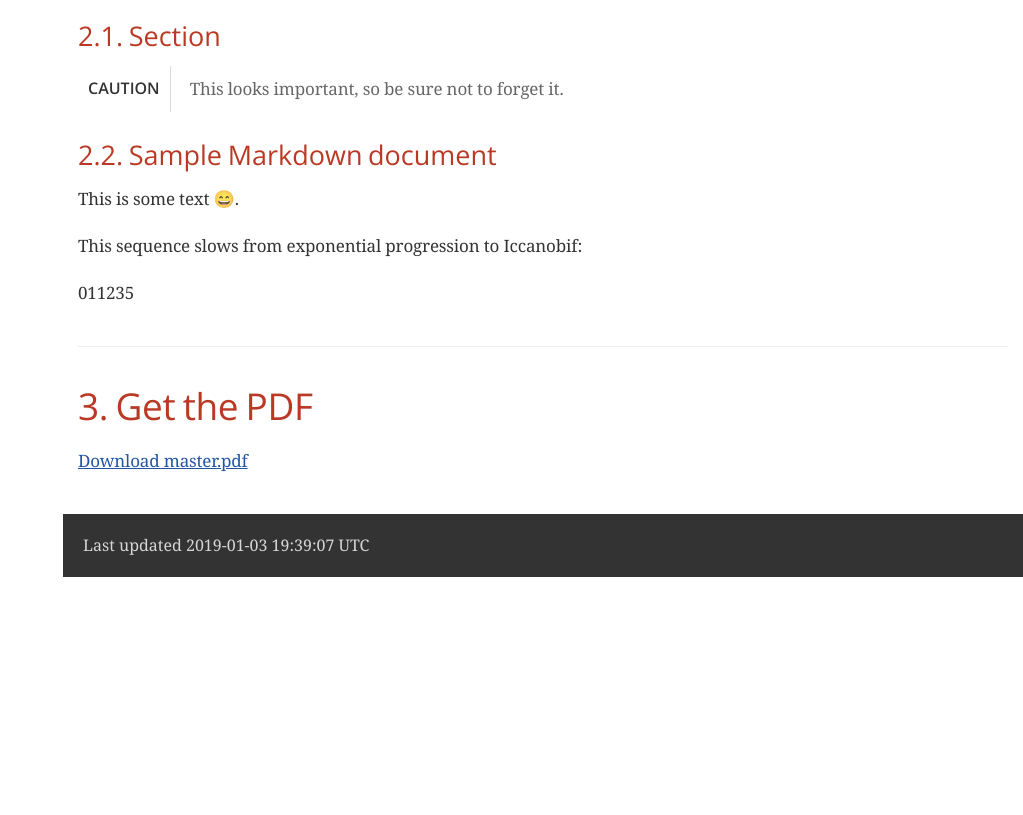
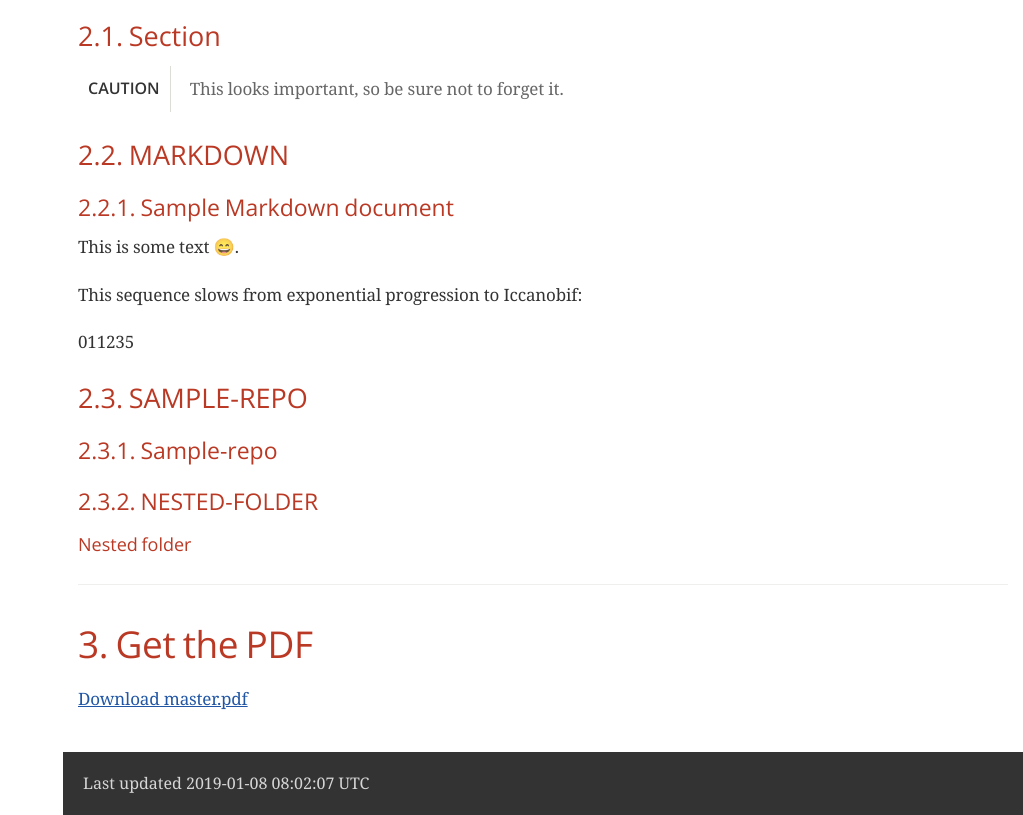
Before and after one commit to gerald1248/continuous-documentation, a plain HTML site: page doc/output/index.html in a window 1280 px wide. Shown: the part 1380-2195 px from the top of the page, without its empty margins (257-1280 px from the left). Before the commit the page ends 1957 px from the top, so only its background shows below. Drawn offline with nearby package versions, Linux system fonts and the light colour scheme; a web font is replaced by a local one.

Commit message:
adjusted level offsets for nested docs

```diff
--- a/doc/output/index.html
+++ b/doc/output/index.html
@@ -440,7 +440,17 @@ body.book #toc,body.book #preamble,body.book h1.sect0,body.book .sect1>h2{page-b
 <li><a href="#_second_chapter">2. Second chapter</a>
 <ul class="sectlevel2">
 <li><a href="#_section">2.1. Section</a></li>
-<li><a href="#_sample_markdown_document">2.2. Sample Markdown document</a></li>
+<li><a href="#_markdown">2.2. MARKDOWN</a>
+<ul class="sectlevel3">
+<li><a href="#_sample_markdown_document">2.2.1. Sample Markdown document</a></li>
+</ul>
+</li>
+<li><a href="#_sample_repo">2.3. SAMPLE-REPO</a>
+<ul class="sectlevel3">
+<li><a href="#_sample_repo_2">2.3.1. Sample-repo</a></li>
+<li><a href="#_nested_folder">2.3.2. NESTED-FOLDER</a></li>
+</ul>
+</li>
 </ul>
 </li>
 <li><a href="#_get_the_pdf">3. Get the PDF</a></li>
@@ -506,7 +516,9 @@ This looks important, so be sure not to forget it.
 </div>
 </div>
 <div class="sect2">
-<h3 id="_sample_markdown_document">2.2. Sample Markdown document</h3>
+<h3 id="_markdown">2.2. MARKDOWN</h3>
+<div class="sect3">
+<h4 id="_sample_markdown_document">2.2.1. Sample Markdown document</h4>
 <div class="paragraph">
 <p>This is some text <span class="emoji">😄</span>.</p>
 </div>
@@ -515,6 +527,21 @@ This looks important, so be sure not to forget it.
 </div>
 <div class="paragraph">
 <p>011235</p>
+</div>
+</div>
+</div>
+<div class="sect2">
+<h3 id="_sample_repo">2.3. SAMPLE-REPO</h3>
+<div class="sect3">
+<h4 id="_sample_repo_2">2.3.1. Sample-repo</h4>
+
+</div>
+<div class="sect3">
+<h4 id="_nested_folder">2.3.2. NESTED-FOLDER</h4>
+<div class="sect4">
+<h5 id="_nested_folder_2">Nested folder</h5>
+
+</div>
 </div>
 </div>
 </div>
@@ -530,7 +557,7 @@ This looks important, so be sure not to forget it.
 </div>
 <div id="footer">
 <div id="footer-text">
-Last updated 2019-01-03 19:39:07 UTC
+Last updated 2019-01-08 08:02:07 UTC
 </div>
 </div>
 </body>
```
Also changed, not shown: 13 other files.
